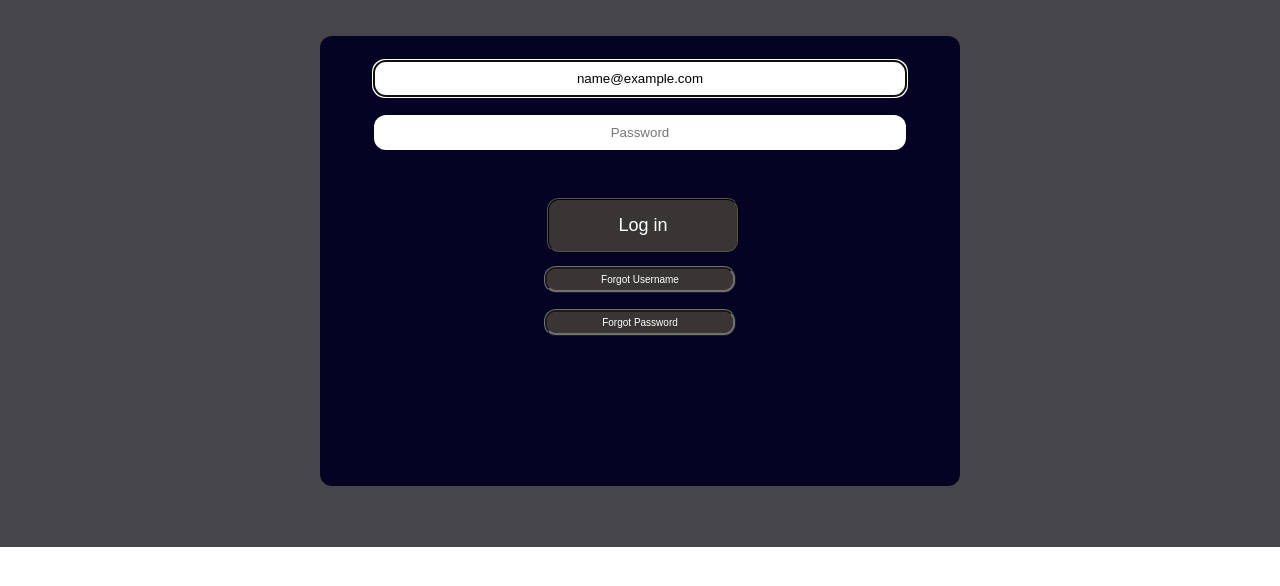
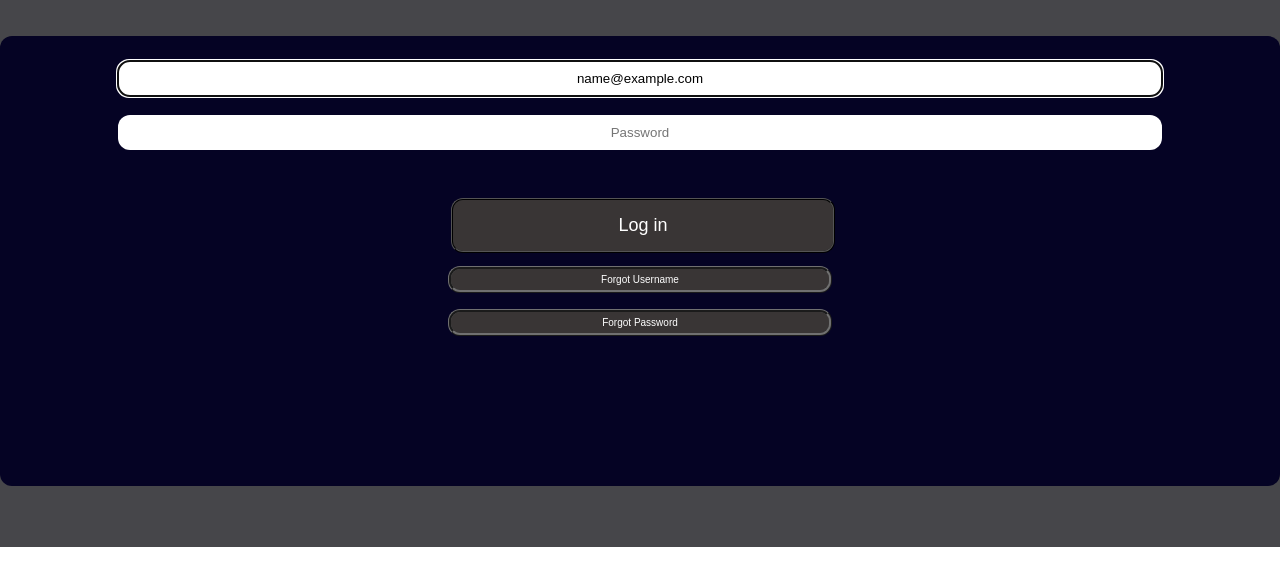
Before and after one commit to Rinzlo/IOD, a PHP site: template App/Views/Accounts/login.html.twig in a window 1280 px wide. Shown: the part 120-706 px from the top of the page. Run offline with PHP 8.4, Linux system fonts and the light colour scheme; the template is opened without the code that fills it: most values are stand-ins (such as "Sample title", 1, 10 or a date in 2020); some libraries are stand-ins or nearby versions.

Commit message:
some fixes

```diff
--- a/App/Views/base.html.twig
+++ b/App/Views/base.html.twig
@@ -31,7 +31,7 @@
 	    		</div>
 			</nav>
 			<img src="/{{ app }}/images/IOD_Logo.png" id="logoImage" width=180px height=100px class="head">
-			<a href="/{{ app }}"><img src="/{{ app }}/images/Home.png" id="homeImage" width=60px height=60px class="head"></a>
+			<a href="/{{ app }}/logout"><img src="/{{ app }}/images/Home.png" id="homeImage" width=60px height=60px class="head"></a>
 		</div>
 	</header>
     {% for message in flash_messages %}
--- a/public/css/loginPage.css
+++ b/public/css/loginPage.css
@@ -18,8 +18,7 @@ button:hover{
 #container{
 	position: relative;
 	top: 30%;
-	left: 25%;
-	width: 50%;
+	width: 100%;
 	height: 450px;
     	transform: translate(0%, -150%);
 	background-color: #050324;
```
